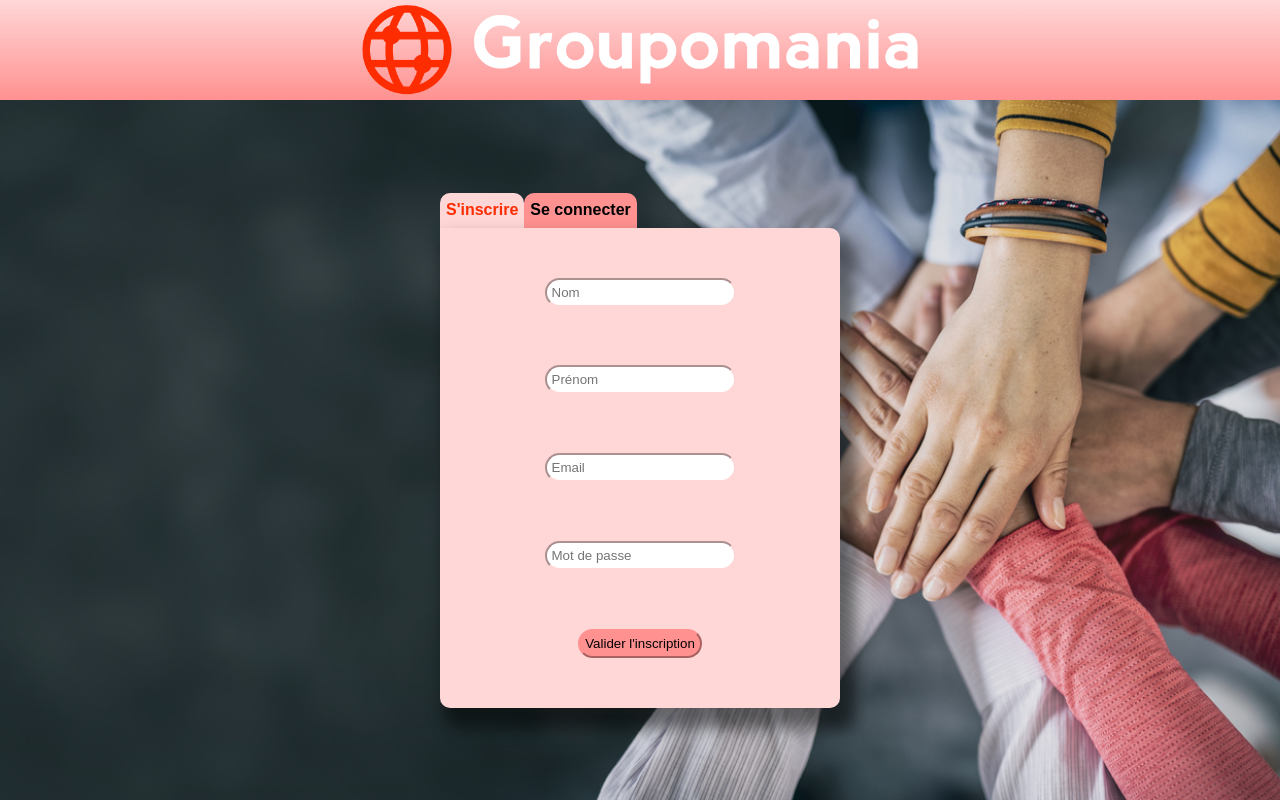
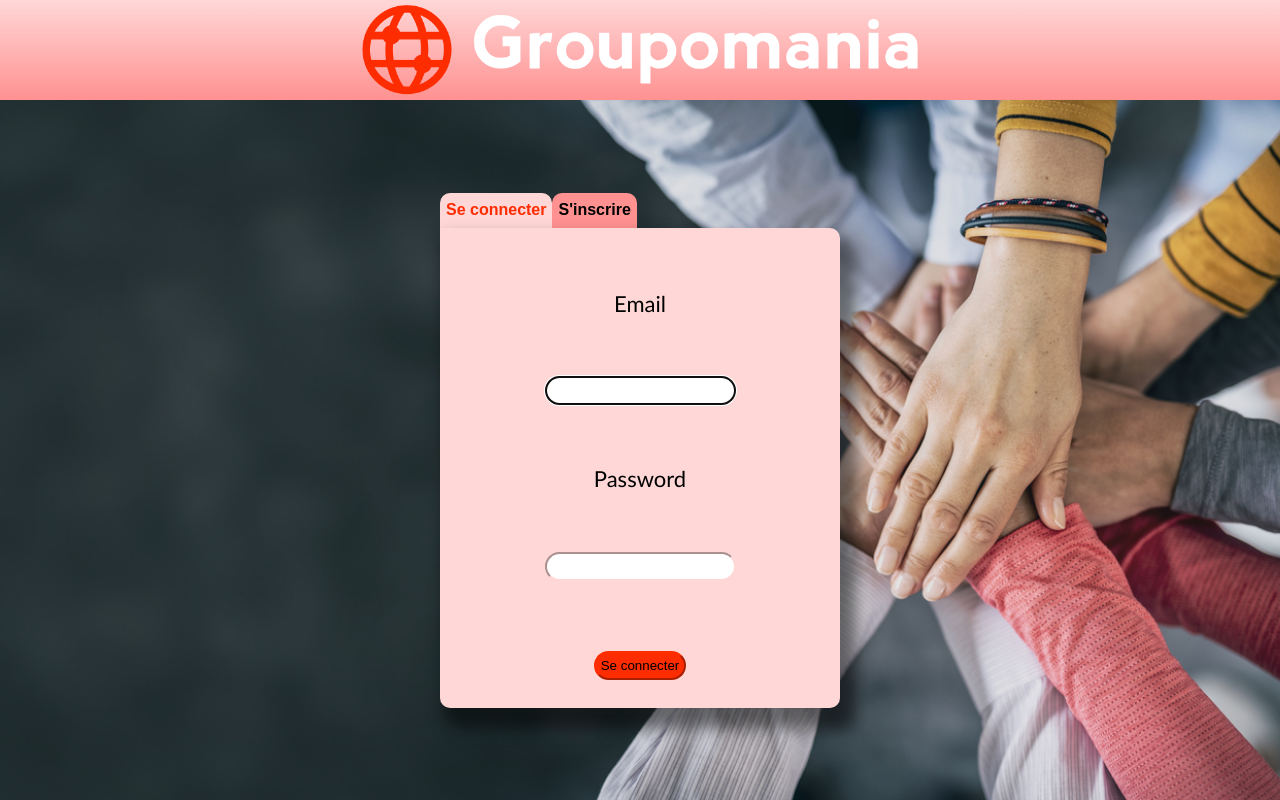
Before and after one commit to Alicia3103/Groupomania, a React (Create React App) app in the folder front/: page /connexion in a window 1280 px wide. Built offline with nearby package versions, Linux system fonts and the light colour scheme; no server answers.

Commit message:
modification des cors

```diff
--- a/front/src/components/LoginForm/LoginForm.js
+++ b/front/src/components/LoginForm/LoginForm.js
@@ -1,7 +1,7 @@
 
 import React from 'react';
 import axios from '../../api/axios';
-import { Link,useNavigate,useLocation  } from 'react-router-dom';
+import { useNavigate,useLocation  } from 'react-router-dom';
 
 import { useRef,useState,useEffect} from 'react';
 import useAuth from '../../hooks/useAuth';
@@ -66,9 +66,10 @@ const LoginForm = () => {
 
     try{
         const response=await axios.post(LOGIN_URL,
-            JSON.stringify({email:email,password}),
+            JSON.stringify({email,password}),
             {
                 headers:{'Content-Type':'application/json'},
+                withCredentials: true
             }
         )
         const accessToken = response?.data?.token
--- a/front/src/pages/Connexion.js
+++ b/front/src/pages/Connexion.js
@@ -55,16 +55,17 @@ console.log(user)
         <ConnectContainer>
            <Connect>
             <HeaderButton>
-                <Button style={{background:signUp? colors.secondary:colors.darkerSecondary , color: signUp? colors.primary:"black"}}
+
+                <Button style={{background:signUp?  colors.secondary:colors.darkerSecondary  , color: signUp? colors.primary:"black"}}
                 onClick={()=>setSignUp(true)}>
+                    Se connecter
+                </Button>
+                <Button style={{background:signUp?colors.darkerSecondary:colors.secondary, color: signUp? "black":colors.primary}}
+                onClick={()=>setSignUp(false)}>
                     S'inscrire
                 </Button>
-                <Button style={{background:signUp? colors.darkerSecondary:colors.secondary , color: signUp? "black":colors.primary}}
-                onClick={()=>setSignUp(false)}>
-                    Se connecter
-                </Button>
             </HeaderButton>
-            {signUp ? <SignUpForm/>:<LoginForm/>}
+            {signUp ? <LoginForm/>:<SignUpForm/>}
            </Connect>
            </ConnectContainer>
         </ConnexionPage>
```
Also changed, not shown: 1 other file (tests, documents, lock files or other folders).
